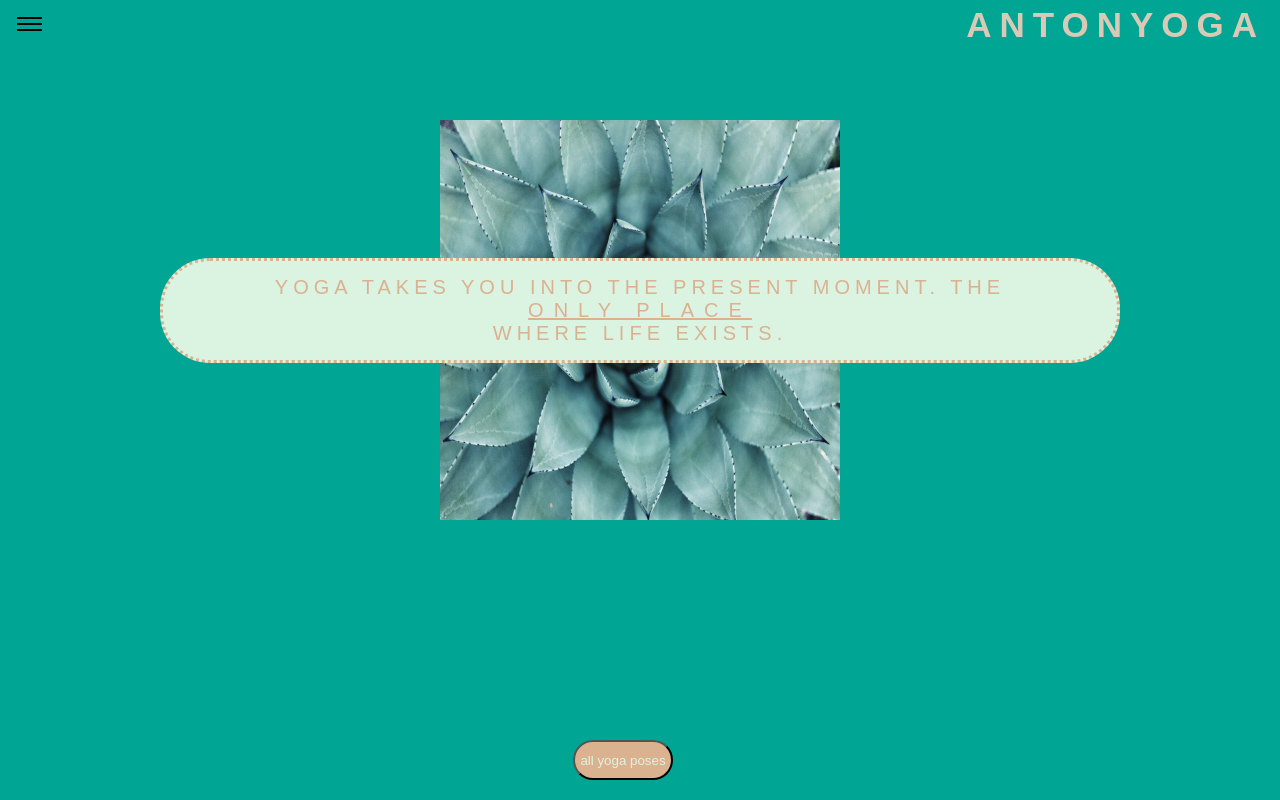
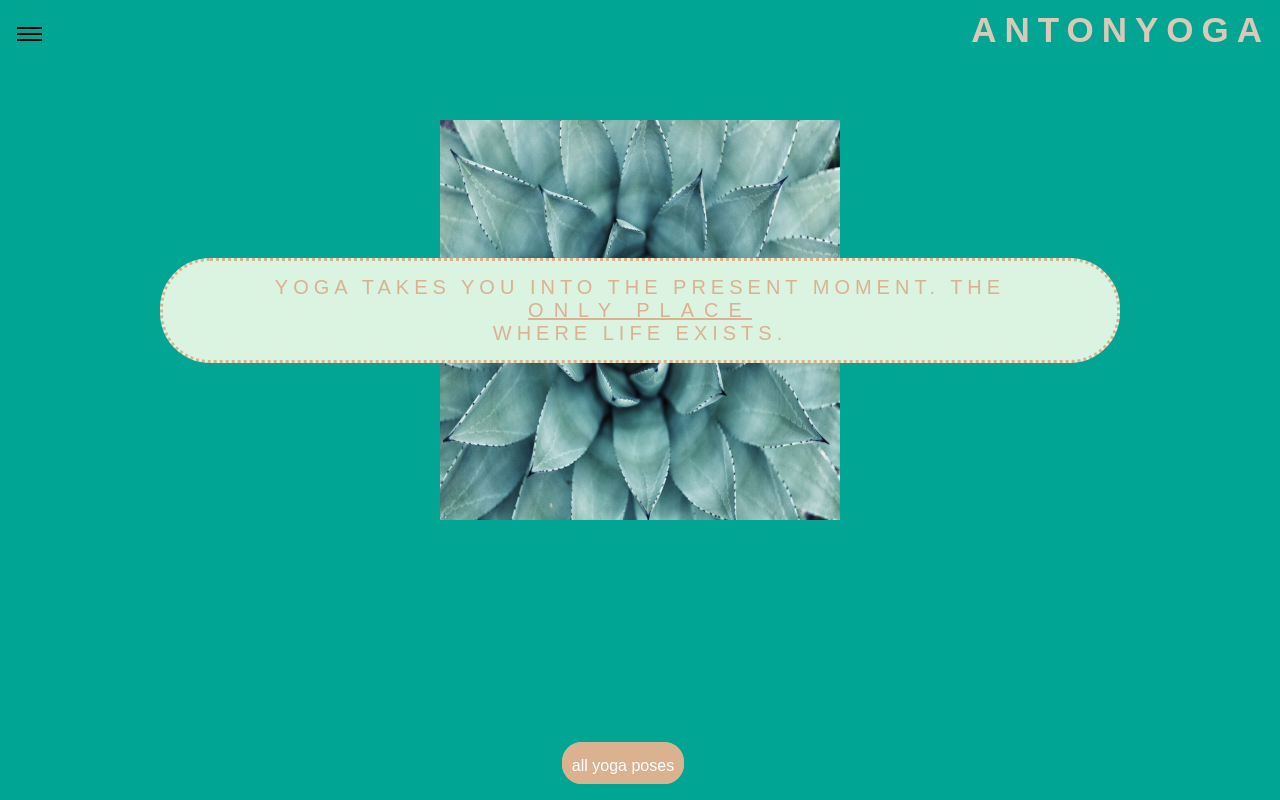
Before and after one commit to antoniatandler/capstone-project, a Next.js app: page / in a window 1280 px wide. Built offline with nearby package versions, Linux system fonts and the light colour scheme.

Commit message:
moved styled components

```diff
--- /dev/null
+++ b/components/BurgerLink/index.js
@@ -0,0 +1,6 @@
+import styled from "styled-components";
+
+export const BurgerLink = styled(Link)`
+  color: black;
+  text-decoration: none;
+`;
--- /dev/null
+++ b/components/FeatureButton/index.js
@@ -0,0 +1,20 @@
+import styled from "styled-components";
+import Link from "next/link";
+
+export const FeatureButton = styled(Link)`
+  background-color: ${({ variant }) => {
+    if (variant == "primary") return "#dbb290";
+    if (variant == "secondary") return "#dac9b6";
+  }};
+  border: 5px solid #dbb290;
+  padding: 5px;
+  padding-top: 10px;
+  margin: 5px;
+  color: ${({ variant }) => {
+    if (variant == "primary") return "white";
+    if (variant == "secondary") return "black";
+  }};
+  border-radius: 20px;
+  cursor: pointer;
+  text-decoration: none;
+`;
--- /dev/null
+++ b/components/Features/index.js
@@ -0,0 +1,10 @@
+import styled from "styled-components";
+
+export const Features = styled.section`
+  position: absolute;
+  display: flexbox;
+  justify-content: center;
+  bottom: 25px;
+  width: 95%;
+  margin: auto;
+`;
--- a/components/Heading.js
+++ b/components/Heading.js
@@ -1,10 +1,10 @@
 import styled from "styled-components";
 import Link from "next/link";
 import { useState } from "react";
-import { FeatureButton } from "@/pages";
 import { GrYoga } from "react-icons/gr";
 import { BiHomeHeart } from "react-icons/bi";
 import { SlEnvolopeLetter } from "react-icons/sl";
+import { FeatureButton } from "./FeatureButton";
 
 const HeadingContainer = styled.div`
   position: fixed;
@@ -15,14 +15,16 @@ const HeadingContainer = styled.div`
   left: 15px;
 `;
 
-const HamburgerModel = styled.div`
+const HamburgerModel = styled.nav`
   display: flex;
   flex-direction: column;
   width: 25px;
   height: 20px;
   cursor: pointer;
   justify-content: flex-start;
+  margin-top: 10px;
 `;
+
 const Line = styled.p`
   width: 98%;
   height: 2px;
@@ -36,12 +38,12 @@ const Antonyoga = styled.h1`
   color: #dac9b6;
   letter-spacing: 8px;
   padding: 15px;
-  margin-top: -25px;
+  margin-top: -20px;
+  padding-right: 10px;
 `;
 
 const DropdownMenu = styled.ul`
   display: ${({ isOpen }) => (isOpen ? "block" : "none")};
-  width: 130px;
   margin-left: -50px;
   position: absolute;
   top: 30px;
@@ -50,23 +52,7 @@ const DropdownMenu = styled.ul`
 
 const MenuItem = styled.li`
   list-style: none;
-`;
-
-const BurgerLink = styled(Link)`
-  color: black;
-  text-decoration: none;
-`;
-
-const MenuButton = styled.button`
-  background-color: #dac9b6;
-  border: 5px bold #dbb290;
-  height: 40px;
-  width: 45%;
-  padding: 5px;
-  margin: 5px;
-  gap: 10px;
-  color: #dbf3e1;
-  border-radius: 20px;
+  margin-top: 30px;
 `;
 
 export default function Heading() {
@@ -88,18 +74,14 @@ export default function Heading() {
       </HeadingContainer>
       <DropdownMenu isOpen={isOpen}>
         <MenuItem>
-          <MenuButton>
-            <BurgerLink href="/">
-              <BiHomeHeart />
-            </BurgerLink>
-          </MenuButton>
+          <FeatureButton variant="secondary" href="/">
+            <BiHomeHeart />
+          </FeatureButton>
         </MenuItem>
         <MenuItem>
-          <MenuButton>
-            <BurgerLink href="/poses">
-              <GrYoga />
-            </BurgerLink>
-          </MenuButton>
+          <FeatureButton variant="secondary" href="/poses">
+            <GrYoga />
+          </FeatureButton>
         </MenuItem>
         {/* <MenuItem>
           <MenuButton>
--- a/pages/index.js
+++ b/pages/index.js
@@ -2,31 +2,8 @@ import Heading from "@/components/Heading";
 import WelcomeMessage from "@/components/WelcomeMessage/index.js";
 import styled from "styled-components";
 import Link from "next/link";
-
-export const Features = styled.div`
-  position: absolute;
-  display: flexbox;
-  justify-content: center;
-  bottom: 15px;
-  width: 95%;
-  margin: auto;
-`;
-
-export const FeatureButton = styled.button`
-  background-color: #dbb290;
-  border: 5px bold #dbb290;
-  height: 40px;
-  // width: 45%;
-  padding: 5px;
-  margin: 5px;
-  color: #dbf3e1;
-  border-radius: 20px;
-`;
-
-const StyledLink = styled(Link)`
-  text-decoration: none;
-  color: #dbf3e1;
-`;
+import { Features } from "@/components/Features";
+import { FeatureButton } from "@/components/FeatureButton";
 
 export default function HomePage() {
   return (
@@ -34,9 +11,9 @@ export default function HomePage() {
       <Heading />
       <WelcomeMessage />
       <Features>
-        <StyledLink href="/poses">
-          <FeatureButton>all yoga poses</FeatureButton>
-        </StyledLink>
+        <FeatureButton variant="primary" href="/poses">
+          all yoga poses
+        </FeatureButton>
         {/* <FeatureButton>Feature 2</FeatureButton>
         <FeatureButton>Feature 3</FeatureButton>
         <FeatureButton>Feature 4</FeatureButton> */}
```
